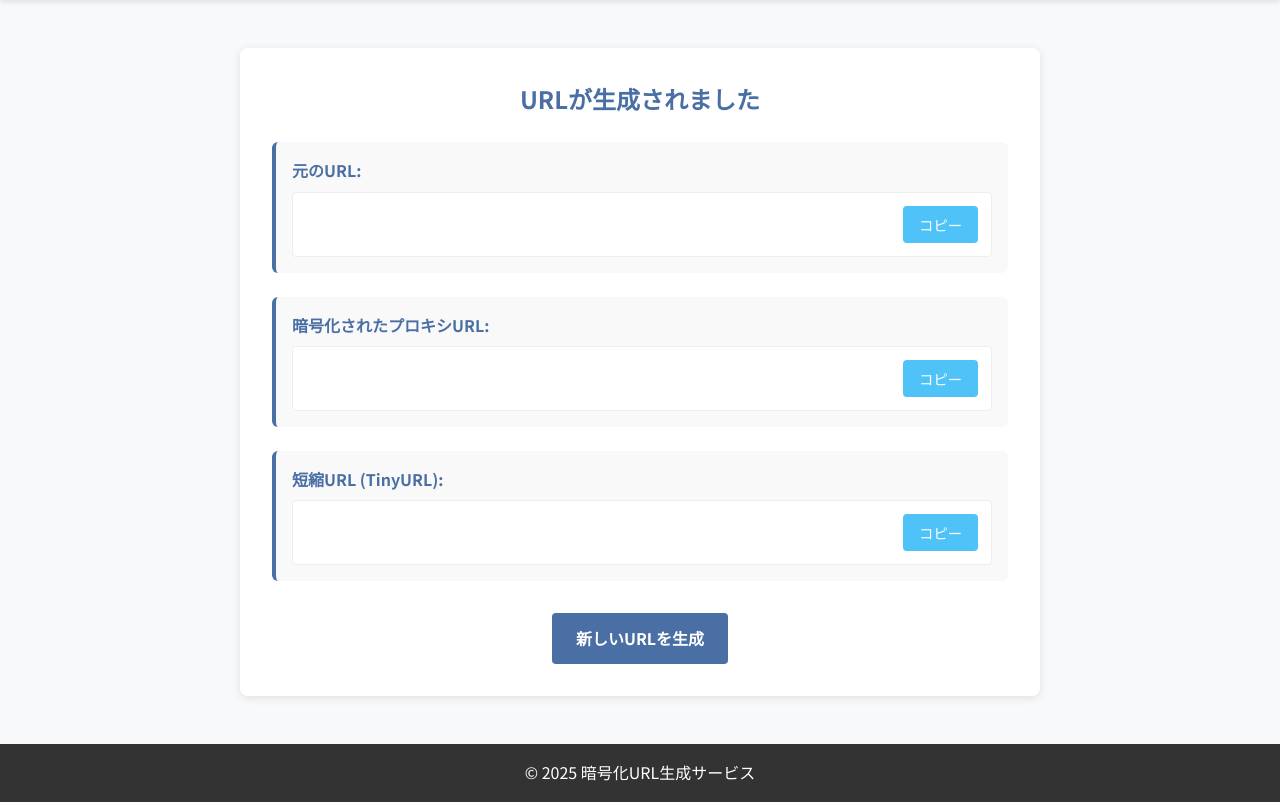
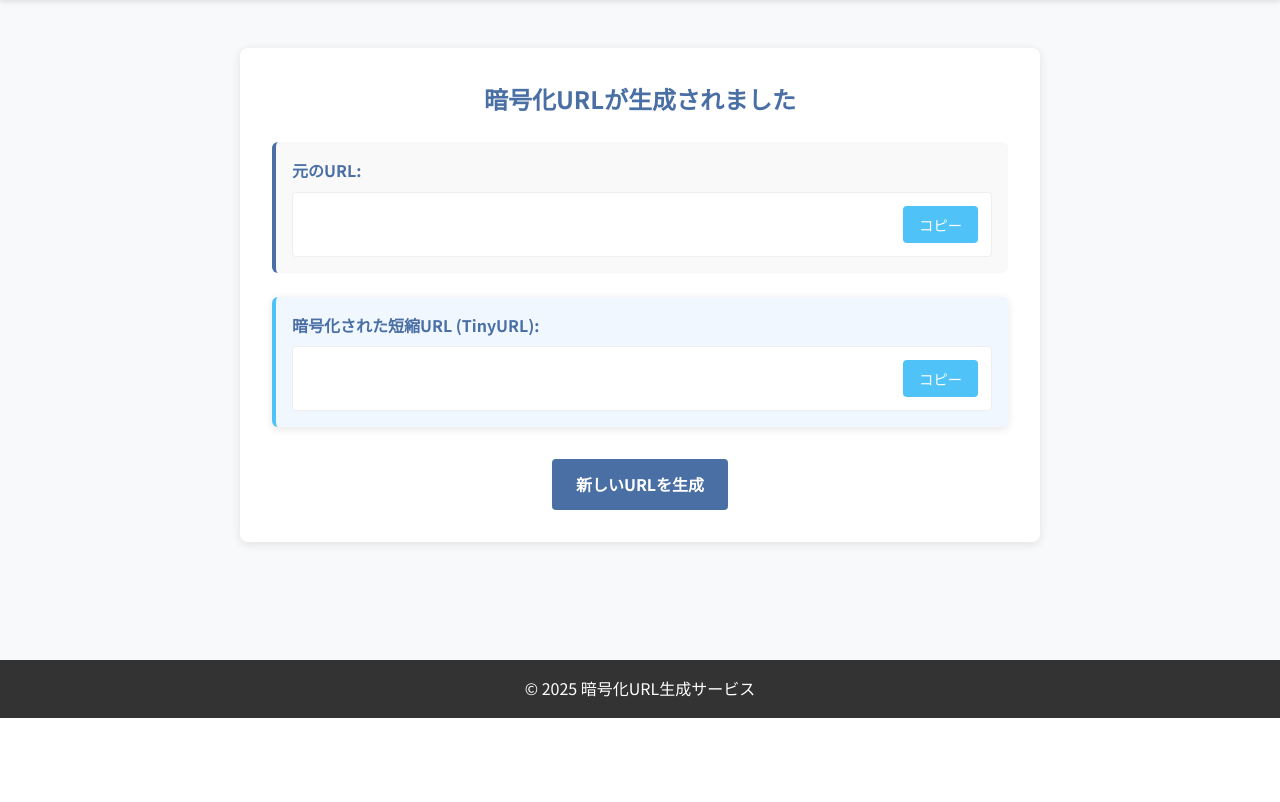
Before and after one commit to akinobu61/mais, a Flask app: template templates/result.html in a window 1280 px wide. Shown: the part 94-896 px from the top of the page. After the commit the page ends 812 px from the top, so only its background shows below. Run offline with Flask 3, Linux system fonts and the light colour scheme; the template is opened without the code that fills it, so the values that code supplies are empty.

Commit message:
Focus the interface to highlight the shortened URL and add styling
Refactor templates and styles to emphasize TinyURL output and add `.highlight-item` class.

Replit-Commit-Author: Agent
Replit-Commit-Session-Id: 4075b64c-c239-432f-bb9b-b07fe3513fc1
Replit-Commit-Screenshot-Url: https://storage.googleapis.com/screenshot-production-us-central1/efd6952b-433d-46f6-91ca-6d7e3cac5be3/034bbd3f-06f9-4527-8de4-10127a399c7c.jpg

```diff
--- a/static/css/style.css
+++ b/static/css/style.css
@@ -171,6 +171,12 @@ footer {
     border-left: 4px solid var(--primary-color);
 }
 
+.highlight-item {
+    background-color: #f0f7ff;
+    border-left: 4px solid var(--accent-color);
+    box-shadow: 0 2px 8px rgba(0, 0, 0, 0.1);
+}
+
 .result-item h3 {
     color: var(--primary-color);
     margin-bottom: 0.5rem;
--- a/templates/index.html
+++ b/templates/index.html
@@ -27,12 +27,12 @@
             <p>URLは安全なアルゴリズムで暗号化されます</p>
         </div>
         <div class="feature">
-            <h3>短縮化</h3>
-            <p>TinyURLを利用して短いリンクも生成します</p>
+            <h3>TinyURL短縮化</h3>
+            <p>TinyURLサービスを利用して短くて使いやすいリンクを生成します</p>
         </div>
         <div class="feature">
             <h3>安全</h3>
-            <p>元のURLは安全に保管されます</p>
+            <p>元のURLは安全に保管され、アクセス追跡も可能です</p>
         </div>
     </div>
 </div>
--- a/templates/result.html
+++ b/templates/result.html
@@ -4,7 +4,7 @@
 
 {% block content %}
 <div class="result-container">
-    <h2>URLが生成されました</h2>
+    <h2>暗号化URLが生成されました</h2>
 
     <div class="result-box">
         <div class="result-item">
@@ -15,16 +15,8 @@
             </div>
         </div>
 
-        <div class="result-item">
-            <h3>暗号化されたプロキシURL:</h3>
-            <div class="url-display">
-                <p id="proxy-url">{{ proxy_url }}</p>
-                <button class="copy-btn" onclick="copyToClipboard('proxy-url')">コピー</button>
-            </div>
-        </div>
-
-        <div class="result-item">
-            <h3>短縮URL (TinyURL):</h3>
+        <div class="result-item highlight-item">
+            <h3>暗号化された短縮URL (TinyURL):</h3>
             <div class="url-display">
                 <p id="tiny-url">{{ tiny_url }}</p>
                 <button class="copy-btn" onclick="copyToClipboard('tiny-url')">コピー</button>
```
